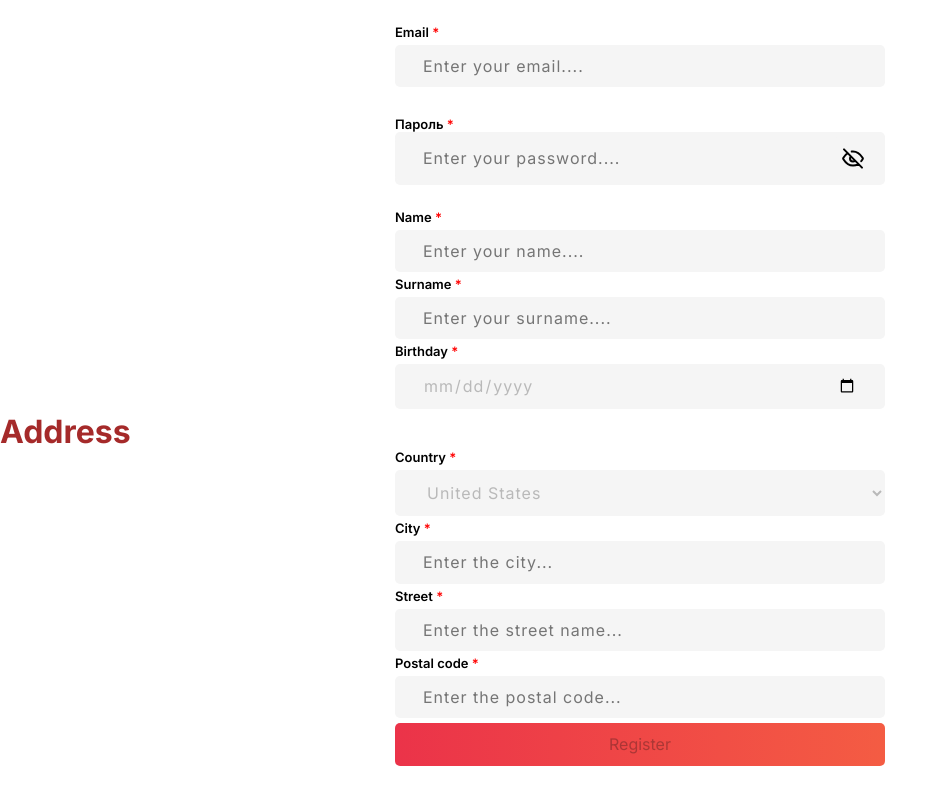
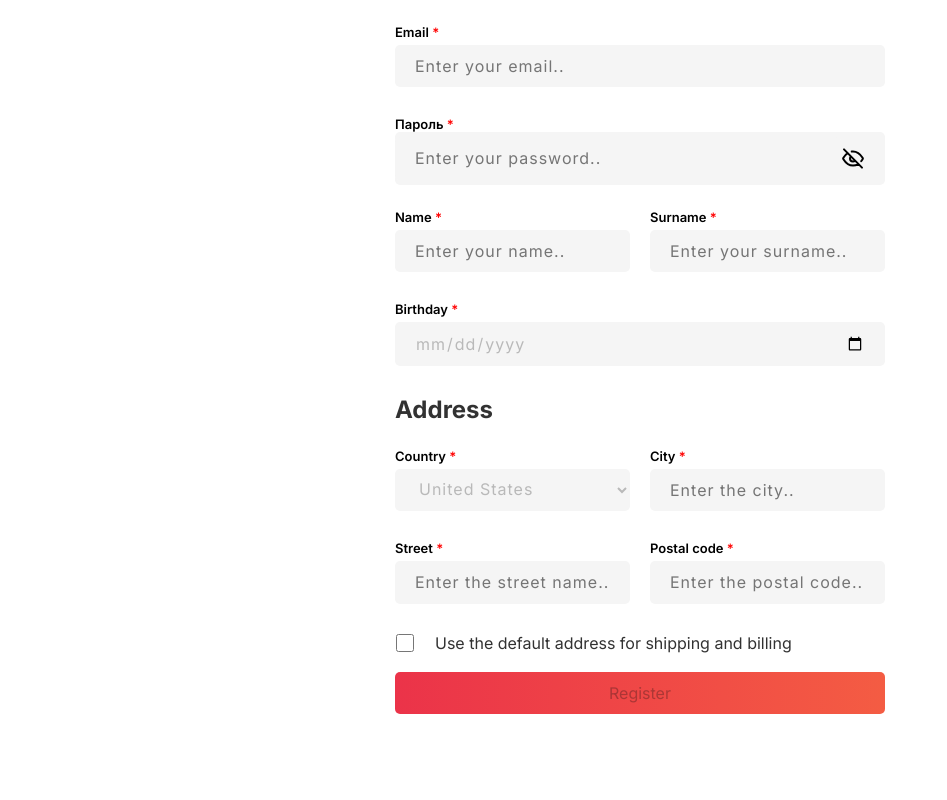
Before and after one commit to juliakocur/eCommerce, a React app: page /#/registration in a window 1280 px wide. Shown: the whole page, without its empty margins (0-947 px from the left). Built offline with nearby package versions, Linux system fonts and the light colour scheme.

Commit message:
feat: add checkbox

```diff
--- a/src/pages/RegistrationPage/RegistrationPage.scss
+++ b/src/pages/RegistrationPage/RegistrationPage.scss
@@ -1,5 +1,10 @@
 .registrationPage {
-  color: brown;
+  color: var(--color-black);
+}
+
+form {
+  width: 490px;
+  margin: 0 auto;
 }
 
 .wrapperEmail,
@@ -7,6 +12,22 @@
   margin: 25px auto;
   display: flex;
   flex-direction: column;
+}
+
+.wrapperName,
+.wrapperSurname,
+.wrapperCountry,
+.wrapperBirthday,
+.wrapperCity,
+.wrapperStreet,
+.wrapperPostcode {
+  margin-bottom: 25px;
+  display: flex;
+  flex-direction: column;
+}
+
+.shortName {
+  width: 235px;
 }
 
 p {
@@ -18,15 +39,21 @@ p {
   text-align: left;
 }
 
-h1 {
+h2 {
   margin: 0 auto;
+  color: var(--color-black);
+  margin-bottom: 25px;
+}
+
+.shortSelect {
+  padding: 10px 20px;
 }
 
 input,
 select {
   display: block;
   margin: 5px auto;
-  padding: 12px 28px;
+  padding: 12px 20px;
   font-size: 16px;
   letter-spacing: 1px;
   background: #f5f5f5;
@@ -71,3 +98,37 @@ span {
   font-size: 12px;
   font-weight: 500;
 }
+
+.shortInput,
+.shortError,
+.shortSelect {
+  width: 235px;
+}
+
+.addressContainer,
+.nameContainer {
+  display: flex;
+  flex-wrap: wrap;
+  gap: 0 20px;
+  margin: 0;
+}
+
+button,
+.checkbox {
+  margin-bottom: 25px;
+}
+
+.checkbox {
+  margin: 0 20px 0 0 ;
+  width: 20px;
+  padding: 0;
+}
+
+.wrapperCheckbox {
+  color: var(--color-black);
+  margin-bottom: 20px;
+}
+
+label {
+  display: flex;
+}
--- a/src/pages/RegistrationPage/RegistrationPage.tsx
+++ b/src/pages/RegistrationPage/RegistrationPage.tsx
@@ -236,7 +236,7 @@ const RegistrationPage = () => {
               onBlur={(e) => blurHandler(e)}
               name="email"
               type="text"
-              placeholder="Enter your email...."
+              placeholder="Enter your email.."
             />
             {emailDirty && emailError && (
               <div className="error" style={{ color: 'red' }}>
@@ -255,7 +255,7 @@ const RegistrationPage = () => {
                 onBlur={(e) => blurHandler(e)}
                 name="password"
                 type={showPassword ? 'text' : 'password'}
-                placeholder="Enter your password...."
+                placeholder="Enter your password.."
               />
 
               <img
@@ -272,44 +272,48 @@ const RegistrationPage = () => {
             )}
           </div>
 
+          <div className="nameContainer">
             <div className="wrapperName">
-            <p>
+              <p className="shortName">
                 Name <span>*</span>
               </p>
 
               <input
+                className="shortInput"
                 onChange={(e) => nameHandler(e)}
                 value={name || ""}
                 onBlur={(e) => blurHandler(e)}
                 name="name"
                 type="text"
-              placeholder="Enter your name...."
+                placeholder="Enter your name.."
               />
               {nameDirty && nameError && (
-              <div className="error" style={{ color: 'red' }}>
+                <div className="error shortError" style={{ color: 'red' }}>
                   {nameError}
                 </div>
               )}
             </div>
 
             <div className="wrapperSurname">
-            <p>
+              <p className="shortName">
                 Surname <span>*</span>
               </p>
 
               <input
+                className="shortInput"
                 onChange={(e) => surnameHandler(e)}
                 value={surname || ""}
                 onBlur={(e) => blurHandler(e)}
                 name="surname"
                 type="text"
-              placeholder="Enter your surname...."
+                placeholder="Enter your surname.."
               />
               {surnameDirty && surnameError && (
-              <div className="error" style={{ color: 'red' }}>
+                <div className="error shortError" style={{ color: 'red' }}>
                   {surnameError}
                 </div>
               )}
+            </div>
           </div>
 
           <div className="wrapperBirthday">
@@ -323,6 +327,7 @@ const RegistrationPage = () => {
               onBlur={(e) => blurHandler(e)}
               name="birthday"
               type="date"
+              max="1940-12-31"
               placeholder="dd-mm-yyyy"
             />
             {birthdayDirty && birthdayError && (
@@ -332,87 +337,103 @@ const RegistrationPage = () => {
             )}
           </div>
 
-          <h1>Address</h1>
+          <h2>Address</h2>
 
+          <div className="addressContainer">
             <div className="wrapperCountry">
-            <p>
+              <p className="shortName">
                 Country <span>*</span>
               </p>
               <select
+                className="shortSelect"
                 onChange={(e) => countryHandler(e)}
                 value={country || ""}
                 onBlur={(e) => blurSelectHandler(e)}
                 name="country"
-              placeholder="Select the country...">
+                placeholder="Select the country..">
                   <option value="United States">United States</option>
                   <option value="Germany">Germany</option>
                   <option value="Spain">Spain</option>
                 </select>
               {countryDirty && countryError && (
-              <div className="error" style={{ color: 'red' }}>
+                <div className="error shortError" style={{ color: 'red' }}>
                   {countryError}
                 </div>
               )}
             </div>
 
             <div className="wrapperCity">
-            <p>
+              <p className="shortName">
                 City <span>*</span>
               </p>
 
               <input
+                className="shortInput"
                 onChange={(e) => cityHandler(e)}
                 value={city || ""}
                 onBlur={(e) => blurHandler(e)}
                 name="city"
                 type="string"
-              placeholder="Enter the city..."
+                placeholder="Enter the city.."
               />
               {cityDirty && cityError && (
-              <div className="error" style={{ color: 'red' }}>
+                <div className="error shortError" style={{ color: 'red' }}>
                   {cityError}
                 </div>
               )}
             </div>
 
             <div className="wrapperStreet">
-            <p>
+              <p className="shortName">
                 Street <span>*</span>
               </p>
 
               <input
+                className="shortInput"
                 onChange={(e) => streetHandler(e)}
                 value={street || ""}
                 onBlur={(e) => blurHandler(e)}
                 name="street"
                 type="string"
-              placeholder="Enter the street name..."
+                placeholder="Enter the street name.."
               />
               {streetDirty && streetError && (
-              <div className="error" style={{ color: 'red' }}>
+                <div className="error shortError" style={{ color: 'red' }}>
                   {streetError}
                 </div>
               )}
             </div>
 
             <div className="wrapperPostcode">
-            <p>
+              <p className="shortName">
                 Postal code <span>*</span>
               </p>
 
               <input
+                className="shortInput"
                 onChange={(e) => postcodeHandler(e)}
                 value={postcode || ""}
                 onBlur={(e) => blurHandler(e)}
                 name="postcode"
                 type="string"
-              placeholder="Enter the postal code..."
+                placeholder="Enter the postal code.."
               />
               {postcodeDirty && postcodeError && (
-              <div className="error" style={{ color: 'red' }}>
+                <div className="error shortError" style={{ color: 'red' }}>
                   {postcodeError}
                 </div>
               )}
+            </div>
+          </div>
+
+          <div className="wrapperCheckbox">
+            <label>
+              <input
+               className="checkbox"
+               name="checkbox"
+               type="checkbox"/>
+            Use the default address for shipping and billing
+            </label>
           </div>
 
           <button disabled={!formValid} type="submit">
```
Lines whose indentation alone changed are shown as unchanged.
